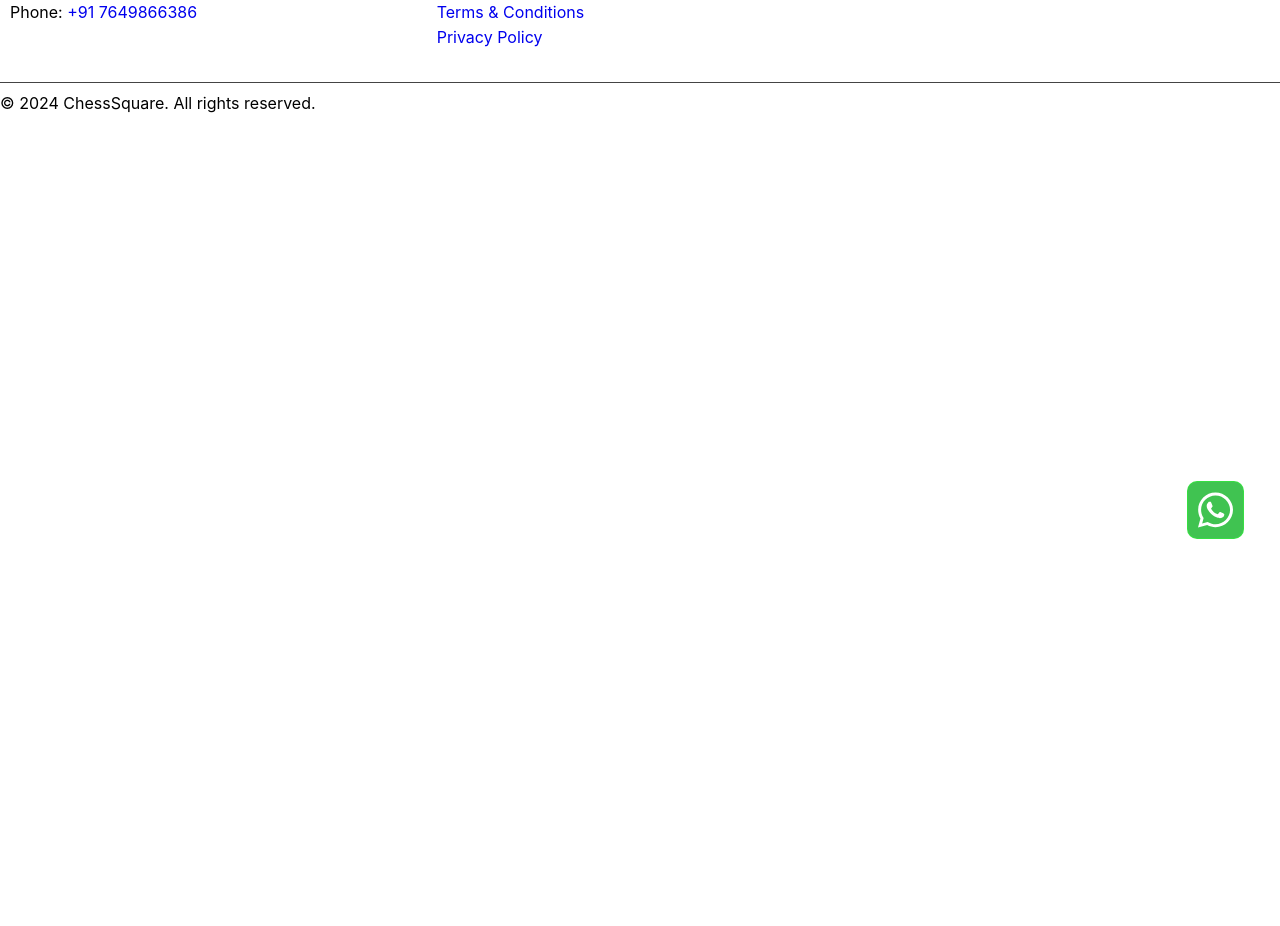
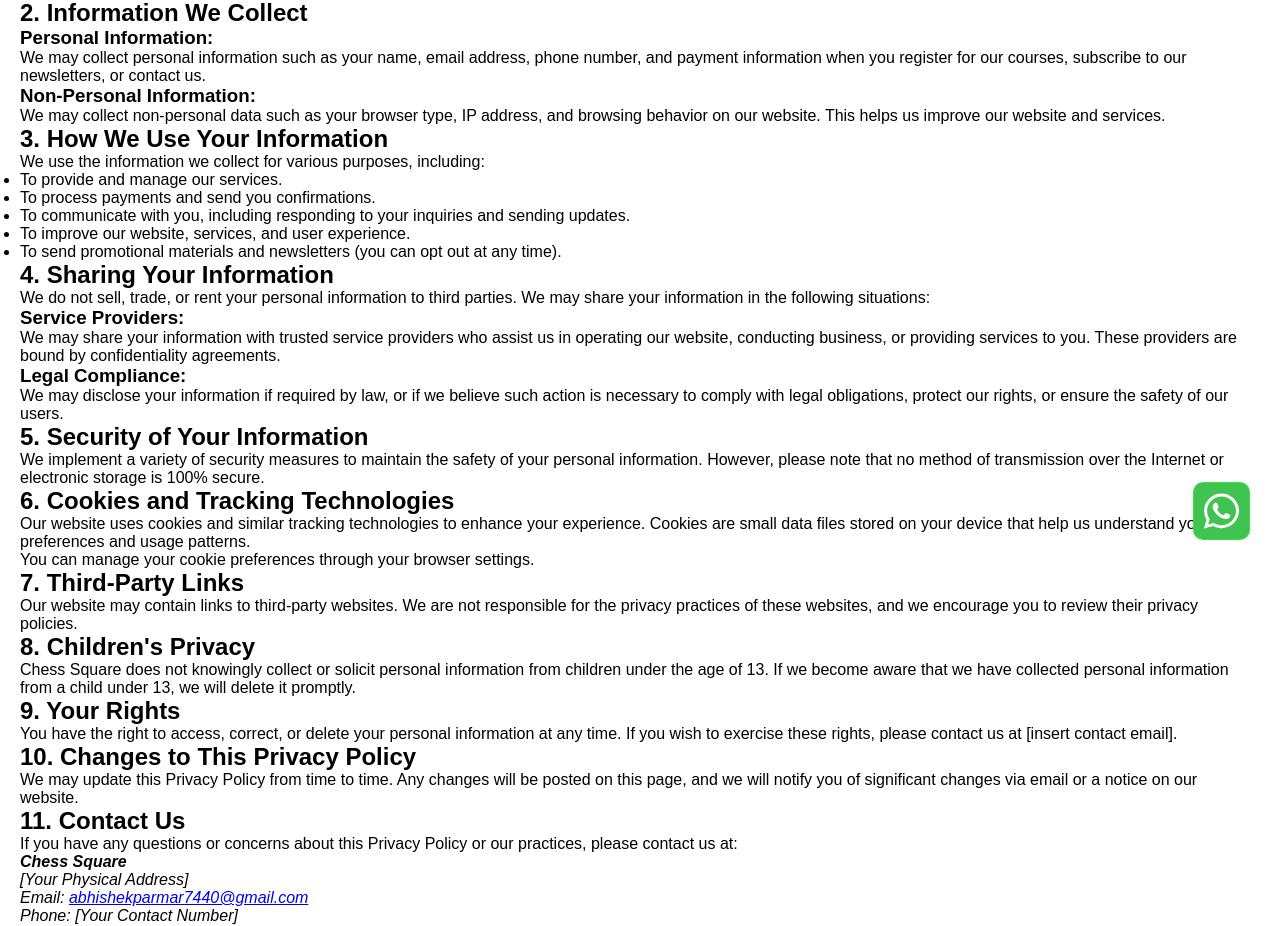
Before and after one commit to maanchessacademy/maanchess, a React (Create React App) app: page /privacy-policy in a window 1280 px wide. Shown: the part 230-1156 px from the top of the page. Before the commit the page ends 800 px from the top, so only its background shows below. Built offline with nearby package versions, Linux system fonts and the light colour scheme.

Commit message:
minor update

```diff
--- a/src/App.js
+++ b/src/App.js
@@ -9,6 +9,7 @@
 import Whyus from './pages/Whyus/Whyus';
 import Btnc from "./components/Button/btnc/Btnc"
 import Footer from './components/Footer/Footer';
+import PrivacyPolicy from './pages/PrivacyPolicy/PrivacyPolicy';
 
 function App() {
   return (
@@ -22,6 +23,7 @@
           <Route path="/contact" element={<Contact />}></Route>
           <Route path="/about" element={<About />}></Route>
           <Route path="/whyus" element={<Whyus />}></Route>
+          <Route path="/privacy-policy" element={<PrivacyPolicy />}></Route>
         </Routes>
         <Btnc />
         <Footer />
--- a/src/components/Footer/Footer.js
+++ b/src/components/Footer/Footer.js
@@ -1,5 +1,6 @@
 import React from 'react';
 import './Footer.css';
+import { Link } from 'react-router-dom';
 import { FaInstagram } from "react-icons/fa";
 
 
@@ -18,7 +19,8 @@
                         <h4>Support</h4>
                         <p><a href="/class-guidelines">Class Guidelines</a></p>
                         <p><a href="/terms-conditions">Terms & Conditions</a></p>
-                        <p><a href="/privacy-policy">Privacy Policy</a></p>
+                        <Link to="/privacy-policy" >Privacy Policy</Link>
+
                     </div>
 
                     <div className="footer-section social">
@@ -33,7 +35,7 @@
                             <a href="https://www.youtube.com" target="_blank" rel="noopener noreferrer">
                                 <i className="fab fa-youtube"></i>
                             </a> */}
-                            <a href="https://www.instagram.com" target="_blank" rel="noopener noreferrer">
+                            <a href="https://www.instagram.com/chess__square_orgs/" target="_blank" rel="noopener noreferrer">
                                 <FaInstagram />
                             </a>
                         </div>
--- a/src/index.css
+++ b/src/index.css
@@ -1,5 +1,6 @@
 body {
   margin: 0;
+  padding: 0;
   font-family: -apple-system, BlinkMacSystemFont, 'Segoe UI', 'Roboto', 'Oxygen',
     'Ubuntu', 'Cantarell', 'Fira Sans', 'Droid Sans', 'Helvetica Neue',
     sans-serif;
--- a/src/pages/Contact/Contact.css
+++ b/src/pages/Contact/Contact.css
@@ -1,17 +1,18 @@
 * {
     margin: 0;
+    padding: 0;
 }
 
 .contact_form {
     max-width: 500px;
     margin: auto;
-    padding: 50px;
+    padding: 50px 0px;
     display: flex;
     flex-direction: column;
     align-self: center;
     font-family: inherit;
     gap: 10px;
-    padding-inline: 2em;
+    padding-inline: 1em;
     padding-bottom: 0.4em;
     background-color: #fff;
     border-radius: 20px;
@@ -98,20 +99,20 @@
     box-shadow: 2px 2px 30px 5px rgba(44, 91, 167, 0.3);
 
 }
-
+/*
 .contact_form-card1:hover {
     box-shadow: 0px 0px 30px 1px rgba(20, 81, 160, 0.3);
 
-}
+} */
 
 .contact_form-card2 {
     border-radius: 0;
     transition: all 0.2s;
 
 }
-
+/*
 .contact_form-card2:hover {
     transform: scale(0.98);
-    border-radius: 20px;
+    border-radius: 200px;
 
-}
+} */
--- a/src/pages/Contact/Contact.jsx
+++ b/src/pages/Contact/Contact.jsx
@@ -10,18 +10,15 @@
 
   const handleSubmit = (e) => {
     e.preventDefault();
-
     const whatsappMessage = `Name: ${name}%0APhone: ${phone}%0AAge: ${age}%0ARating: ${rating}%0AMessage: ${message}`;
-
     const whatsappUrl = `https://wa.me/7649866386?text=${whatsappMessage}`;
-
     window.location.href = whatsappUrl;
   };
 
   return (
     <>
-      <div className="contact_main">
-        <div className="contact_wrap">
+      {/* <div className="contact_main">
+        <div className="contact_wrap"> */}
           <div className="contact_form">
             <div className="contact_form-card1">
               <div className="contact_form-card2">
@@ -88,8 +85,8 @@
               </div>
             </div>
           </div>
-        </div>
-      </div>
+        {/* </div>
+      </div> */}
     </>
   );
 };
--- /dev/null
+++ b/src/pages/PrivacyPolicy/PrivacyPolicy.css
@@ -0,0 +1,56 @@
+.privacy-policy-container {
+    padding: 20px;
+    font-family: 'Arial, sans-serif';
+    color: #333;
+    line-height: 1.6;
+    max-width: 800px;
+    margin: 0 auto;
+    background-color: #f9f9f9;
+    border-radius: 8px;
+    box-shadow: 0 2px 10px rgba(0, 0, 0, 0.1);
+}
+
+.privacy-policy-container h1 {
+    font-size: 2em;
+    margin-bottom: 20px;
+    color: #2c3e50;
+}
+
+.privacy-policy-container h2 {
+    font-size: 1.5em;
+    margin-top: 20px;
+    color: #2980b9;
+}
+
+.privacy-policy-container h3 {
+    font-size: 1.2em;
+    margin-top: 15px;
+    color: #34495e;
+}
+
+.privacy-policy-container p {
+    margin-bottom: 15px;
+}
+
+.privacy-policy-container ul {
+    margin-bottom: 20px;
+    padding-left: 20px;
+}
+
+.privacy-policy-container ul li {
+    margin-bottom: 10px;
+}
+
+.privacy-policy-container address {
+    margin-top: 20px;
+    font-style: normal;
+}
+
+.privacy-policy-container a {
+    color: #2980b9;
+    text-decoration: none;
+}
+
+.privacy-policy-container a:hover {
+    text-decoration: underline;
+}
--- /dev/null
+++ b/src/pages/PrivacyPolicy/PrivacyPolicy.js
@@ -0,0 +1,93 @@
+import React from 'react';
+import "./PrivacyPolicy.css"
+
+const PrivacyPolicy = () => {
+    return (
+        <div style={{ padding: '20px', fontFamily: 'Arial, sans-serif' }}>
+            <h1>Privacy Policy for Chess Square</h1>
+            <p><strong>Last updated:</strong> 12/08/2024</p>
+
+            <h2>1. Introduction</h2>
+            <p>
+                Welcome to Chess Square! We value your privacy and are committed to protecting your personal data. This Privacy Policy explains how we collect, use, and share your information when you visit our website, [https://chess-square.vercel.app/], or interact with our services.
+            </p>
+
+            <h2>2. Information We Collect</h2>
+            <h3>Personal Information:</h3>
+            <p>
+                We may collect personal information such as your name, email address, phone number, and payment information when you register for our courses, subscribe to our newsletters, or contact us.
+            </p>
+            <h3>Non-Personal Information:</h3>
+            <p>
+                We may collect non-personal data such as your browser type, IP address, and browsing behavior on our website. This helps us improve our website and services.
+            </p>
+
+            <h2>3. How We Use Your Information</h2>
+            <p>We use the information we collect for various purposes, including:</p>
+            <ul>
+                <li>To provide and manage our services.</li>
+                <li>To process payments and send you confirmations.</li>
+                <li>To communicate with you, including responding to your inquiries and sending updates.</li>
+                <li>To improve our website, services, and user experience.</li>
+                <li>To send promotional materials and newsletters (you can opt out at any time).</li>
+            </ul>
+
+            <h2>4. Sharing Your Information</h2>
+            <p>We do not sell, trade, or rent your personal information to third parties. We may share your information in the following situations:</p>
+            <h3>Service Providers:</h3>
+            <p>
+                We may share your information with trusted service providers who assist us in operating our website, conducting business, or providing services to you. These providers are bound by confidentiality agreements.
+            </p>
+            <h3>Legal Compliance:</h3>
+            <p>
+                We may disclose your information if required by law, or if we believe such action is necessary to comply with legal obligations, protect our rights, or ensure the safety of our users.
+            </p>
+
+            <h2>5. Security of Your Information</h2>
+            <p>
+                We implement a variety of security measures to maintain the safety of your personal information. However, please note that no method of transmission over the Internet or electronic storage is 100% secure.
+            </p>
+
+            <h2>6. Cookies and Tracking Technologies</h2>
+            <p>
+                Our website uses cookies and similar tracking technologies to enhance your experience. Cookies are small data files stored on your device that help us understand your preferences and usage patterns.
+            </p>
+            <p>
+                You can manage your cookie preferences through your browser settings.
+            </p>
+
+            <h2>7. Third-Party Links</h2>
+            <p>
+                Our website may contain links to third-party websites. We are not responsible for the privacy practices of these websites, and we encourage you to review their privacy policies.
+            </p>
+
+            <h2>8. Children's Privacy</h2>
+            <p>
+                Chess Square does not knowingly collect or solicit personal information from children under the age of 13. If we become aware that we have collected personal information from a child under 13, we will delete it promptly.
+            </p>
+
+            <h2>9. Your Rights</h2>
+            <p>
+                You have the right to access, correct, or delete your personal information at any time. If you wish to exercise these rights, please contact us at [insert contact email].
+            </p>
+
+            <h2>10. Changes to This Privacy Policy</h2>
+            <p>
+                We may update this Privacy Policy from time to time. Any changes will be posted on this page, and we will notify you of significant changes via email or a notice on our website.
+            </p>
+
+            <h2>11. Contact Us</h2>
+            <p>
+                If you have any questions or concerns about this Privacy Policy or our practices, please contact us at:
+            </p>
+            <address>
+                <strong>Chess Square</strong><br />
+                [Your Physical Address]<br />
+                Email: <a href="mailto:abhishekparmar7440@gmail.com">abhishekparmar7440@gmail.com</a><br />
+                Phone: [Your Contact Number]
+            </address>
+        </div>
+    );
+};
+
+export default PrivacyPolicy;
```
Also changed, not shown: 1 other file (tests, documents, lock files or other folders).
